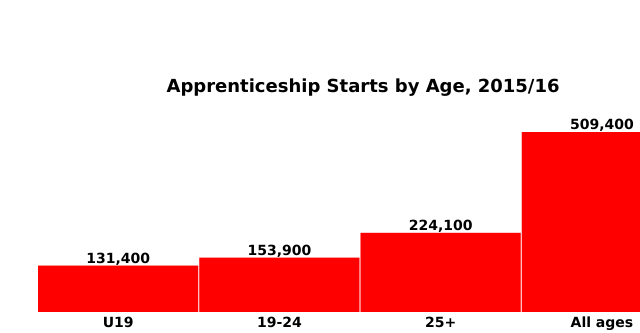
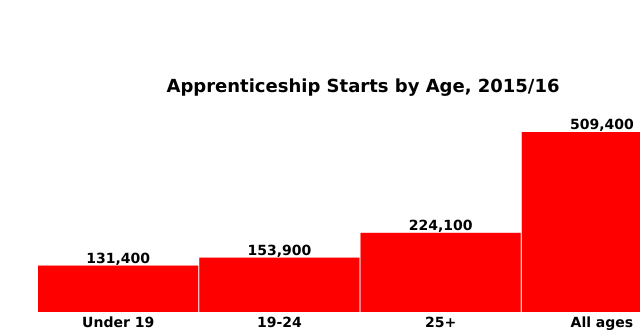
Before and after one commit to DaveBartholomew/AppsDashboard2, a plain HTML site: page index.html in a window 1280 px wide. Shown: the part 468-801 px from the top of the page, 487-1127 px from the left. Drawn offline with Linux system fonts and the light colour scheme.

Commit message:
Update index.html

```diff
--- a/index.html
+++ b/index.html
@@ -350,23 +350,23 @@ dsPieChart();
 */
 
 var datasetBarChart = [
-{ group: "All", category: "U19", measure: 131400 },
+{ group: "All", category: "Under 19", measure: 131400 },
 { group: "All", category: "19-24", measure: 153900 },
 { group: "All", category: "25+", measure: 224100 },
 { group: "All", category: "All ages", measure: 509400 },
-{ group: "Intermediate", category: "U19", measure: 86900 },
+{ group: "Intermediate", category: "Under 19", measure: 86900 },
 { group: "Intermediate", category: "19-24", measure: 84900 },
 { group: "Intermediate", category: "25+", measure: 119500 },
 { group: "Intermediate", category: "All ages", measure: 291300 },
-{ group: "Advanced", category: "U19", measure: 42700 },
-{ group: "Advanced", category: "19-24", measure: 63100 },
+{ group: "Advanced", category: "Under 19", measure: 42700 },
+{ group: "Advanced", category: "Under 19", measure: 63100 },
 { group: "Advanced", category: "25+", measure: 85000 },
 { group: "Advanced", category: "All ages", measure: 190900 },
-{ group: "Higher", category: "U19", measure: 1800 },
+{ group: "Higher", category: "Under 19", measure: 1800 },
 { group: "Higher", category: "19-24", measure: 5800 },
 { group: "Higher", category: "24+", measure: 19600 },
 { group: "Higher", category: "All ages", measure: 27200 }
-//{ group: "Standards", category: "U19", measure:  },
+//{ group: "Standards", category: "Under 19", measure:  },
 //{ group: "Standards", category: "19-24", measure:  },
 //{ group: "Standards", category: "24+", measure:  },
 //{ group: "Standards", category: "All ages", measure:  },
```
